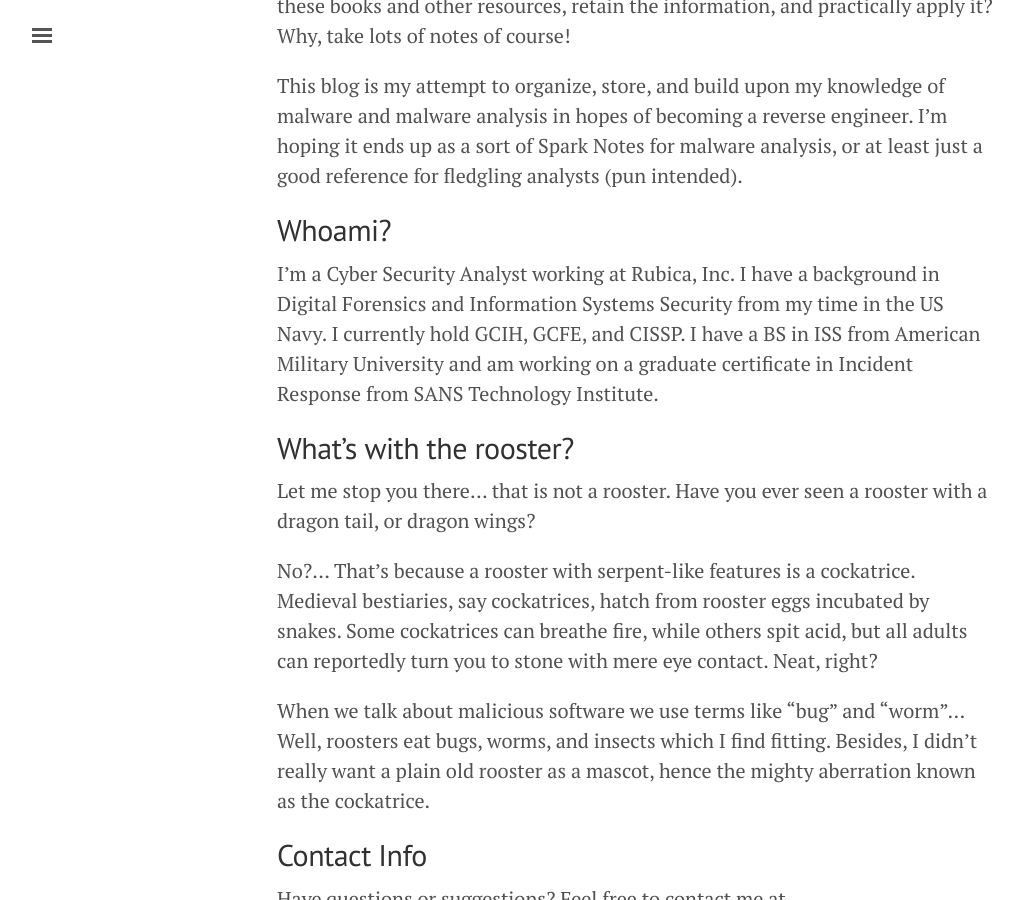
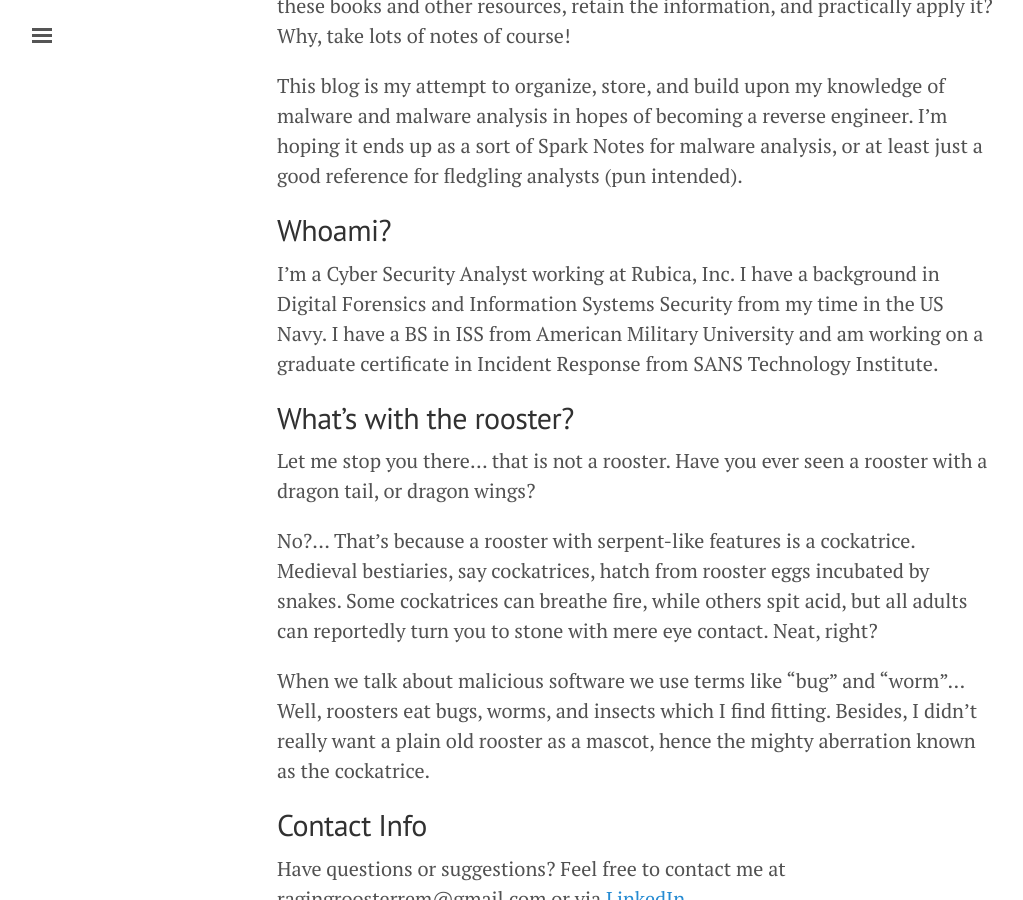
Before and after one commit to ragingrooster/ragingrooster.github.io, a Jekyll site: the page built from about.md, in a window 1280 px wide and 900 px high, scrolled down 521 px. Shown: the whole window, without its empty margins (3-1026 px from the left). Built offline with Jekyll 4.4.1, drawn with Linux system fonts in a browser that asks for light colours; a script that is not in the unit is left out.

Commit message:
Update about.md

```diff
--- a/about.md
+++ b/about.md
@@ -11,7 +11,19 @@
 
 ## Whoami?
 
-I'm a Cyber Security Analyst working at Rubica, Inc. I have a background in Digital Forensics and Information Systems Security from my time in the US Navy. I currently hold GCIH, GCFE, and CISSP. I have a BS in ISS from American Military University and am working on a graduate certificate in Incident Response from SANS Technology Institute.
+I'm a Cyber Security Analyst working at Rubica, Inc. I have a background in Digital Forensics and Information Systems Security from my time in the US Navy. I have a BS in ISS from American Military University and am working on a graduate certificate in Incident Response from SANS Technology Institute.
+
+  <div data-iframe-width="150" data-iframe-height="270" data-share-badge-id="be557b35-16c8-4411-9016-a20b30b84285"></div>
+  <script type="text/javascript">
+    (function() {
+      var s = document.createElement('script');
+      s.type = 'text/javascript';
+      s.async = true;
+      s.src = '//cdn.youracclaim.com/assets/utilities/embed.js';
+      var o = document.getElementsByTagName('script')[0];
+      o.parentNode.insertBefore(s, o);
+      })();
+  </script>
 
 ## What's with the rooster?
 
```
